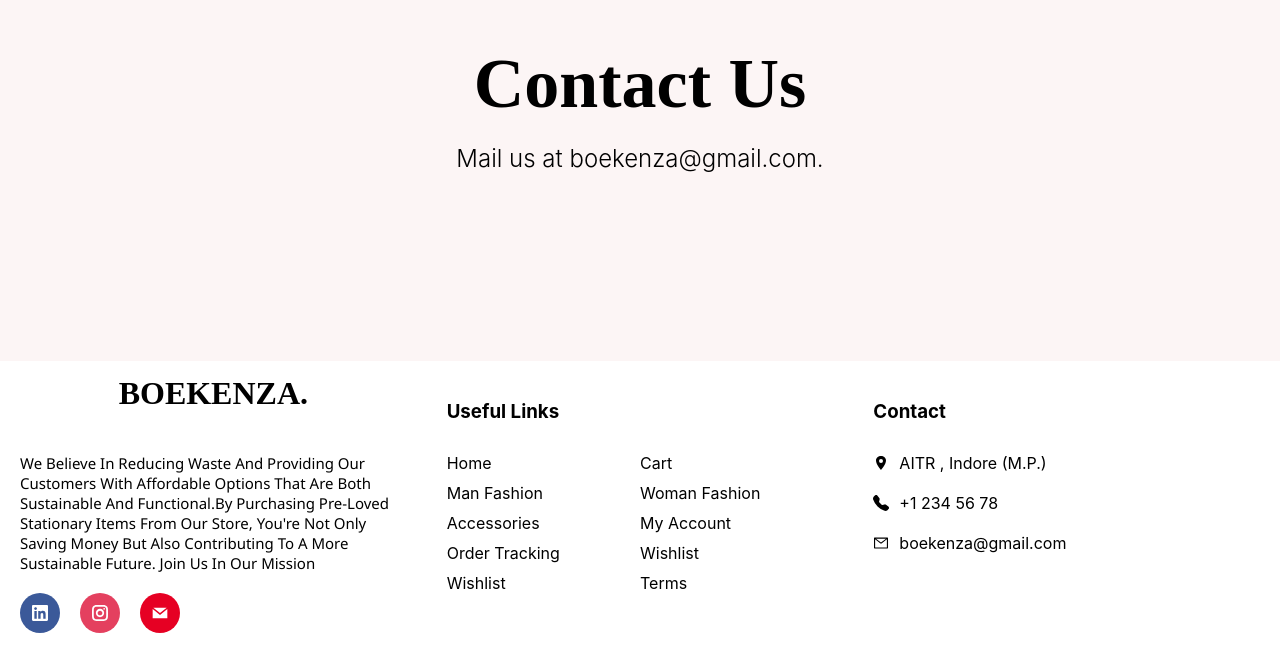
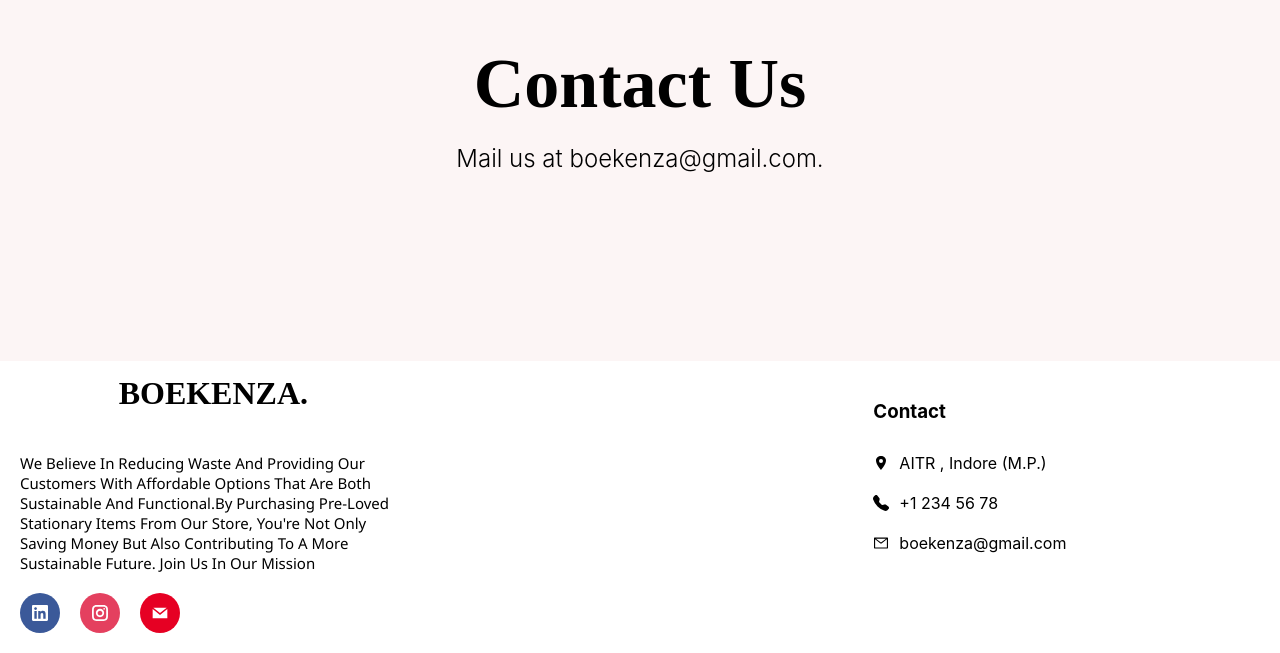
Before and after one commit to Atharvasharma12/Boekenza2.0, a React (Create React App) app: page / in a window 1280 px wide. Shown: the part 1715-2368 px from the top of the page. Built offline with nearby package versions, Linux system fonts and the light colour scheme.

Commit message:
REFACTOR

```diff
--- a/src/Components/Footer.jsx
+++ b/src/Components/Footer.jsx
@@ -100,19 +100,7 @@
           </SocialContainer>
         </Left>
         <Center>
-          <Title>Useful Links</Title>
-          <List>
-            <ListItem>Home</ListItem>
-            <ListItem>Cart</ListItem>
-            <ListItem>Man Fashion</ListItem>
-            <ListItem>Woman Fashion</ListItem>
-            <ListItem>Accessories</ListItem>
-            <ListItem>My Account</ListItem>
-            <ListItem>Order Tracking</ListItem>
-            <ListItem>Wishlist</ListItem>
-            <ListItem>Wishlist</ListItem>
-            <ListItem>Terms</ListItem>
-          </List>
+
         </Center>
         <Right>
           <Title>Contact</Title>
--- a/src/Components/UserActivePlans.jsx
+++ b/src/Components/UserActivePlans.jsx
@@ -52,7 +52,7 @@ function UserActivePlans() {
                   {seconds < 10 ? "0" + seconds : seconds} seconds left
                 </h6>
               </div>
-              <button>Renew</button>
+              {/* <button>Renew</button> */}
             </div>
           );
         })}
--- a/src/data.js
+++ b/src/data.js
@@ -10,7 +10,7 @@ export const sliderItems = [
   {
     id: 2,
     img: "https://images.unsplash.com/photo-1543002588-bfa74002ed7e?ixlib=rb-4.0.3&ixid=MnwxMjA3fDB8MHxwaG90by1wYWdlfHx8fGVufDB8fHx8&auto=format&fit=crop&w=387&q=80",
-    title: "AMAZING COLLECTION",
+    title: "Sell Your Products with Ease",
     desc: "Our collection includes a variety of writing tools, notebooks, journals, and desk organizers that have been thoroughly cleaned and sanitized for your peace of mind. We also carry limited edition and hard-to-find items that are no longer available in stores.",
     bg: "fcf1ed",
   },
```
